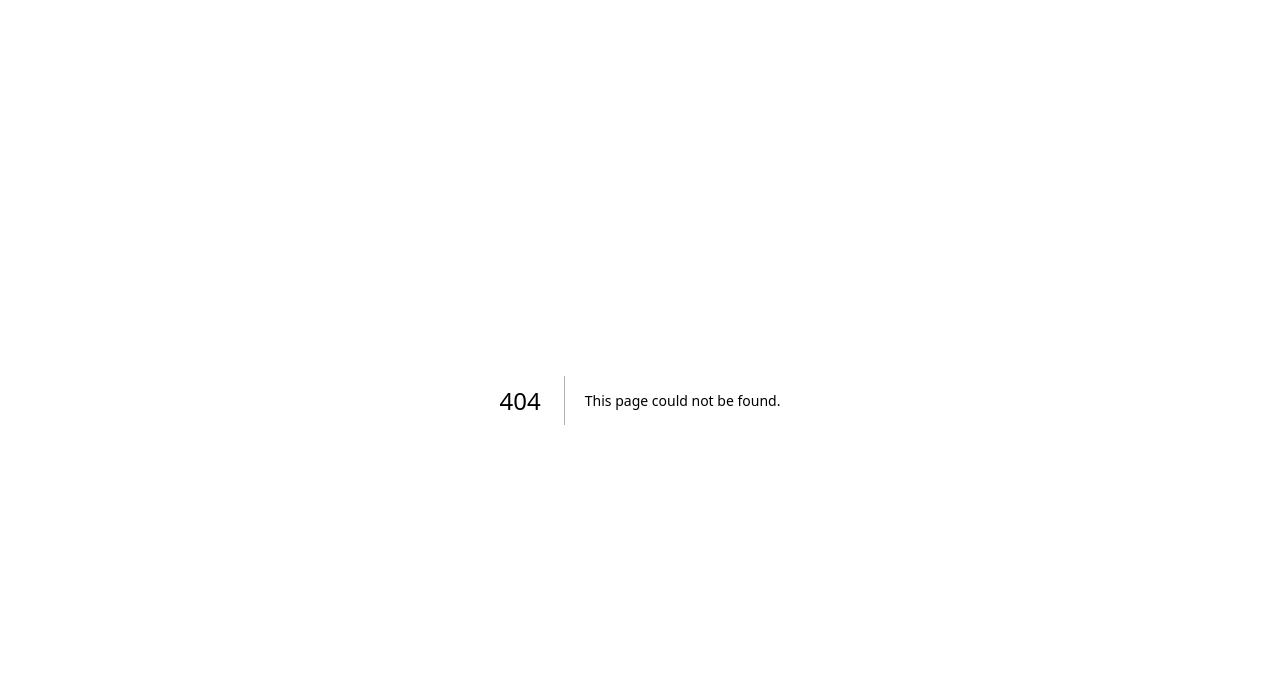
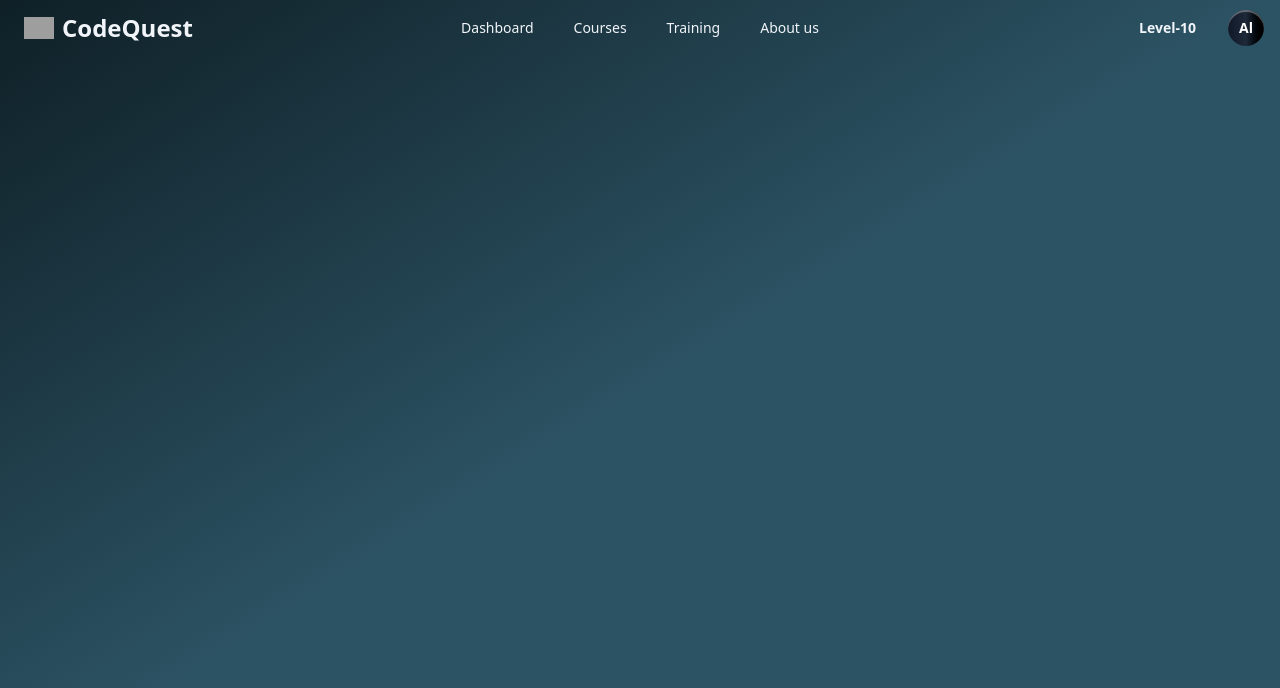
Before and after one commit to YashGupta2116/codequest, a Next.js app: page /dashboard in a window 1280 px wide. Before the commit this address had no page. Shown: the top 688 px of the page. Built offline with nearby package versions, Linux system fonts and the light colour scheme; grey boxes are pictures that could not be loaded.

Commit message:
created Navbar

```diff
--- /dev/null
+++ b/app/(auth)/signin/page.jsx
@@ -0,0 +1,9 @@
+import React from 'react'
+
+const page = () => {
+    return (
+        <div>page</div>
+    )
+}
+
+export default page
--- /dev/null
+++ b/app/(root)/dashboard/page.jsx
@@ -0,0 +1,12 @@
+import Navbarblock from '@/components/Navbar'
+import React from 'react'
+
+const page = () => {
+    return (
+        <div className='w-screen h-screen bg-gradient-to-br from-[#0F2027] via-[#2C5364] to-[#2C5364]'>
+            <Navbarblock/>
+        </div>
+    )
+}
+
+export default page
--- a/components/Navbar.jsx
+++ b/components/Navbar.jsx
@@ -0,0 +1,160 @@
+"use client";
+
+import {
+    Navbar,
+    NavBody,
+    NavItems,
+    MobileNav,
+    NavbarLogo,
+    NavbarButton,
+    MobileNavHeader,
+    MobileNavToggle,
+    MobileNavMenu,
+} from "@/components/ui/resizable-navbar";
+import { useRouter } from "next/navigation";
+import { useState } from "react";
+
+const Navbarblock = () => {
+    const router = useRouter();
+    const [isMobileMenuOpen, setIsMobileMenuOpen] = useState(false);
+    const [isUserMenuOpen, setIsUserMenuOpen] = useState(false);
+
+    // Navigation handlers
+    const handleNavigation = (path) => {
+        router.push(path);
+    };
+
+    const navItems = [
+        {
+            name: "Dashboard",
+            link: "/dashboard",
+            onClick: () => handleNavigation("/dashboard")
+        },
+        {
+            name: "Courses",
+            link: "/courses",
+            onClick: () => handleNavigation("/courses")
+        },
+        {
+            name: "Training",
+            link: "/training",
+            onClick: () => handleNavigation("/training")
+        },
+        {
+            name: "About us",
+            link: "/about-us",
+            onClick: () => handleNavigation("/about-us")
+        }
+    ];
+
+    return (
+        <div className="relative w-full">
+            <Navbar>
+                {/* Desktop Navigation */}
+                <NavBody>
+                    <NavbarLogo />
+                    <NavItems
+                        items={navItems}
+                        onItemClick={(item) => {
+                            if (item.onClick) {
+                                item.onClick();
+                            }
+                        }}
+                    />
+                    <div className="flex items-center gap-4">
+                        <NavbarButton variant="secondary">
+                            Level-10
+                        </NavbarButton>
+                        <div className="relative">
+                            <NavbarButton
+                                variant="gradient"
+                                className={'rounded-4xl w-9 h-9 flex justify-center items-center'}
+                                onClick={() => setIsUserMenuOpen((prev) => !prev)}
+                            >
+                                Al
+                            </NavbarButton>
+                            {isUserMenuOpen && (
+                                <div className="absolute right-0 mt-2 w-44 rounded-md border bg-white shadow-md dark:bg-neutral-900 dark:border-neutral-800 z-50 p-1">
+                                    <button
+                                        className="w-full flex items-center gap-2 text-sm font-medium text-neutral-700 dark:text-neutral-200 px-3 py-2 rounded-md hover:bg-black hover:text-white dark:hover:bg-black dark:hover:text-white transition-colors"
+                                        onClick={() => {
+                                            setIsUserMenuOpen(false);
+                                            handleNavigation('/dashboard');
+                                        }}
+                                    >
+                                        <svg xmlns="http://www.w3.org/2000/svg" viewBox="0 0 24 24" fill="currentColor" className="w-4 h-4">
+                                            <path d="M12 12c2.761 0 5-2.239 5-5s-2.239-5-5-5-5 2.239-5 5 2.239 5 5 5zm0 2c-3.866 0-7 3.134-7 7h2a5 5 0 0 1 10 0h2c0-3.866-3.134-7-7-7z" />
+                                        </svg>
+                                        Profile
+                                    </button>
+                                    <button
+                                        className="w-full flex items-center gap-2 text-sm font-medium text-red-600 dark:text-red-400 px-3 py-2 rounded-md hover:bg-black dark:hover:bg-black transition-colors"
+                                        onClick={() => {
+                                            setIsUserMenuOpen(false);
+                                            handleNavigation('/auth/signin');
+                                        }}
+                                    >
+                                        <svg xmlns="http://www.w3.org/2000/svg" viewBox="0 0 24 24" fill="currentColor" className="w-4 h-4">
+                                            <path d="M10 17l5-5-5-5v10zm9-14H5a2 2 0 0 0-2 2v4h2V5h14v14H5v-4H3v4a2 2 0 0 0 2 2h14a2 2 0 0 0 2-2V5a2 2 0 0 0-2-2z" />
+                                        </svg>
+                                        Logout
+                                    </button>
+                                </div>
+                            )}
+                        </div>
+                    </div>
+                </NavBody>
+
+                {/* Mobile Navigation */}
+                <MobileNav>
+                    <MobileNavHeader>
+                        <NavbarLogo />
+                        <MobileNavToggle
+                            isOpen={isMobileMenuOpen}
+                            onClick={() => setIsMobileMenuOpen(!isMobileMenuOpen)}
+                        />
+                    </MobileNavHeader>
+
+                    <MobileNavMenu
+                        isOpen={isMobileMenuOpen}
+                        onClose={() => setIsMobileMenuOpen(false)}
+                    >
+                        {navItems.map((item, idx) => (
+                            <button
+                                key={`mobile-link-${idx}`}
+                                onClick={() => {
+                                    if (item.onClick) {
+                                        item.onClick();
+                                    }
+                                    setIsMobileMenuOpen(false);
+                                }}
+                                className="relative text-neutral-600 dark:text-neutral-300 text-left w-full"
+                            >
+                                <span className="block">{item.name}</span>
+                            </button>
+                        ))}
+
+                        <div className="flex w-full flex-col gap-4">
+                            <NavbarButton
+                                onClick={() => setIsMobileMenuOpen(false)}
+                                variant="secondary"
+                                className="w-full"
+                            >
+                                Login
+                            </NavbarButton>
+                            <NavbarButton
+                                onClick={() => setIsMobileMenuOpen(false)}
+                                variant="primary"
+                                className="w-full"
+                            >
+                                Book a call
+                            </NavbarButton>
+                        </div>
+                    </MobileNavMenu>
+                </MobileNav>
+            </Navbar>
+        </div>
+    );
+}
+
+export default Navbarblock;
--- a/components/ui/resizable-navbar.jsx
+++ b/components/ui/resizable-navbar.jsx
@@ -7,6 +7,7 @@ import {
   useScroll,
   useMotionValueEvent,
 } from "motion/react";
+import { useRouter } from "next/navigation";
 
 import React, { useRef, useState } from "react";
 
@@ -91,19 +92,26 @@ export const NavItems = ({
         className
       )}>
       {items.map((item, idx) => (
-        <a
+        <button
+          key={`link-${idx}`}
           onMouseEnter={() => setHovered(idx)}
-          onClick={onItemClick}
-          className="relative px-4 py-2 text-neutral-600 dark:text-neutral-300"
-          key={`link-${idx}`}
-          href={item.link}>
+          onClick={() => {
+            if (item.onClick) {
+              item.onClick();
+            }
+            if (onItemClick) {
+              onItemClick(item);
+            }
+          }}
+          className={`relative px-4 py-2 ${hovered===idx ? 'text-neutral-600':'text-slate-100'} dark:text-neutral-300 cursor-pointer bg-transparent border-none`}
+        >
           {hovered === idx && (
             <motion.div
               layoutId="hovered"
               className="absolute inset-0 h-full w-full rounded-full bg-gray-100 dark:bg-neutral-800" />
           )}
           <span className="relative z-20">{item.name}</span>
-        </a>
+        </button>
       ))}
     </motion.div>
   );
@@ -190,17 +198,20 @@ export const MobileNavToggle = ({
 };
 
 export const NavbarLogo = () => {
+  const router = useRouter()
   return (
-    <a
-      href="#"
+    <div
+      onClick={()=>{
+        router.push('/dashboard')
+      }}
       className="relative z-20 mr-4 flex items-center space-x-2 px-2 py-1 text-sm font-normal text-black">
       <img
         src="https://assets.aceternity.com/logo-dark.png"
         alt="logo"
         width={30}
         height={30} />
-      <span className="font-medium text-black dark:text-white">Startup</span>
-    </a>
+      <span className="text-slate-100 font-semibold text-2xl dark:text-white">CodeQuest</span>
+    </div>
   );
 };
 
@@ -213,7 +224,7 @@ export const NavbarButton = ({
   ...props
 }) => {
   const baseStyles =
-    "px-4 py-2 rounded-md bg-white button bg-white text-black text-sm font-bold relative cursor-pointer hover:-translate-y-0.5 transition duration-200 inline-block text-center";
+    "px-4 py-2 rounded-md bg-white button bg-white text-slate-100 text-sm font-bold relative cursor-pointer hover:-translate-y-0.5 transition duration-200 inline-block text-center";
 
   const variantStyles = {
     primary:
@@ -221,7 +232,7 @@ export const NavbarButton = ({
     secondary: "bg-transparent shadow-none dark:text-white",
     dark: "bg-black text-white shadow-[0_0_24px_rgba(34,_42,_53,_0.06),_0_1px_1px_rgba(0,_0,_0,_0.05),_0_0_0_1px_rgba(34,_42,_53,_0.04),_0_0_4px_rgba(34,_42,_53,_0.08),_0_16px_68px_rgba(47,_48,_55,_0.05),_0_1px_0_rgba(255,_255,_255,_0.1)_inset]",
     gradient:
-      "bg-gradient-to-b from-blue-500 to-blue-700 text-white shadow-[0px_2px_0px_0px_rgba(255,255,255,0.3)_inset]",
+      "bg-gradient-to-r from-gray-900 via-gray-800 to-black text-white shadow-[0px_2px_0px_0px_rgba(255,255,255,0.3)_inset]",
   };
 
   return (
--- a/package.json
+++ b/package.json
@@ -12,9 +12,11 @@
     "@prisma/client": "^6.15.0",
     "@radix-ui/react-label": "^2.1.7",
     "@radix-ui/react-slot": "^1.2.3",
+    "@tabler/icons-react": "^3.34.1",
     "class-variance-authority": "^0.7.1",
     "clsx": "^2.1.1",
     "lucide-react": "^0.542.0",
+    "motion": "^12.23.12",
     "next": "15.5.2",
     "react": "19.1.0",
     "react-dom": "19.1.0",
```
Also changed, not shown: app/(auth)/signup/page.jsx (added), 1 other file (tests, documents, lock files or other folders).
